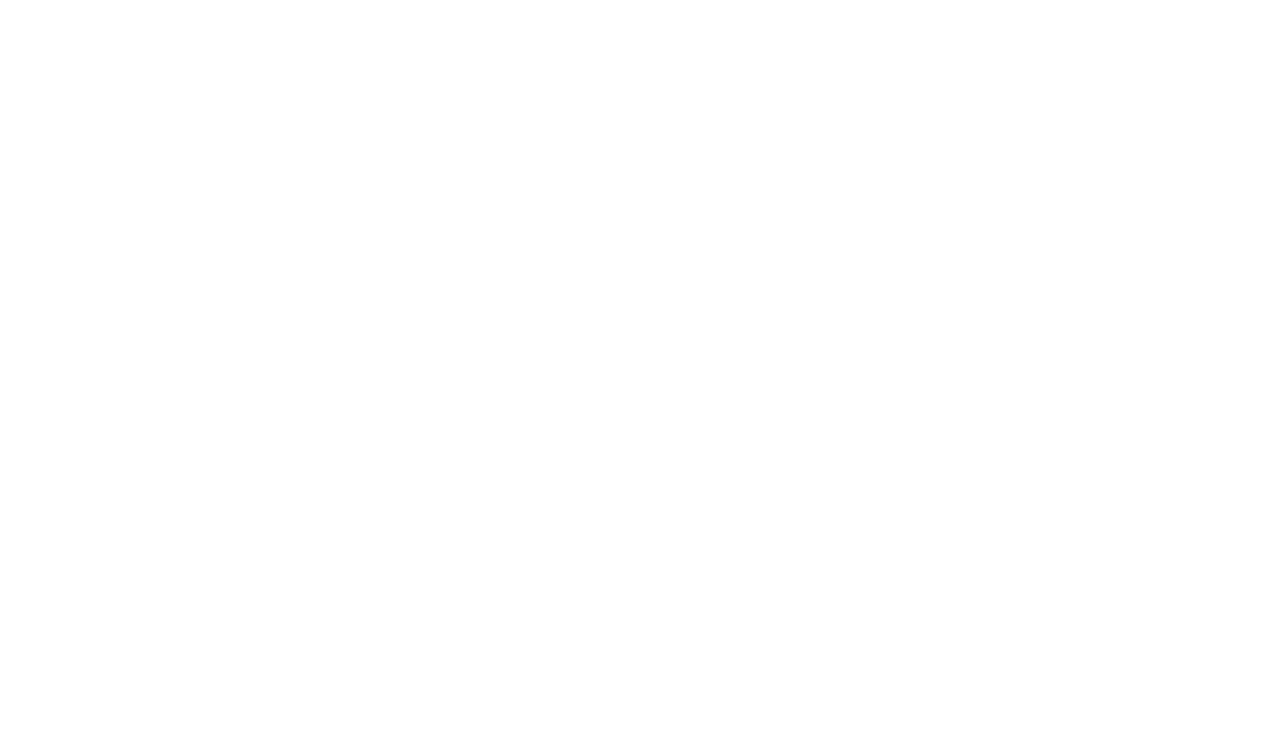
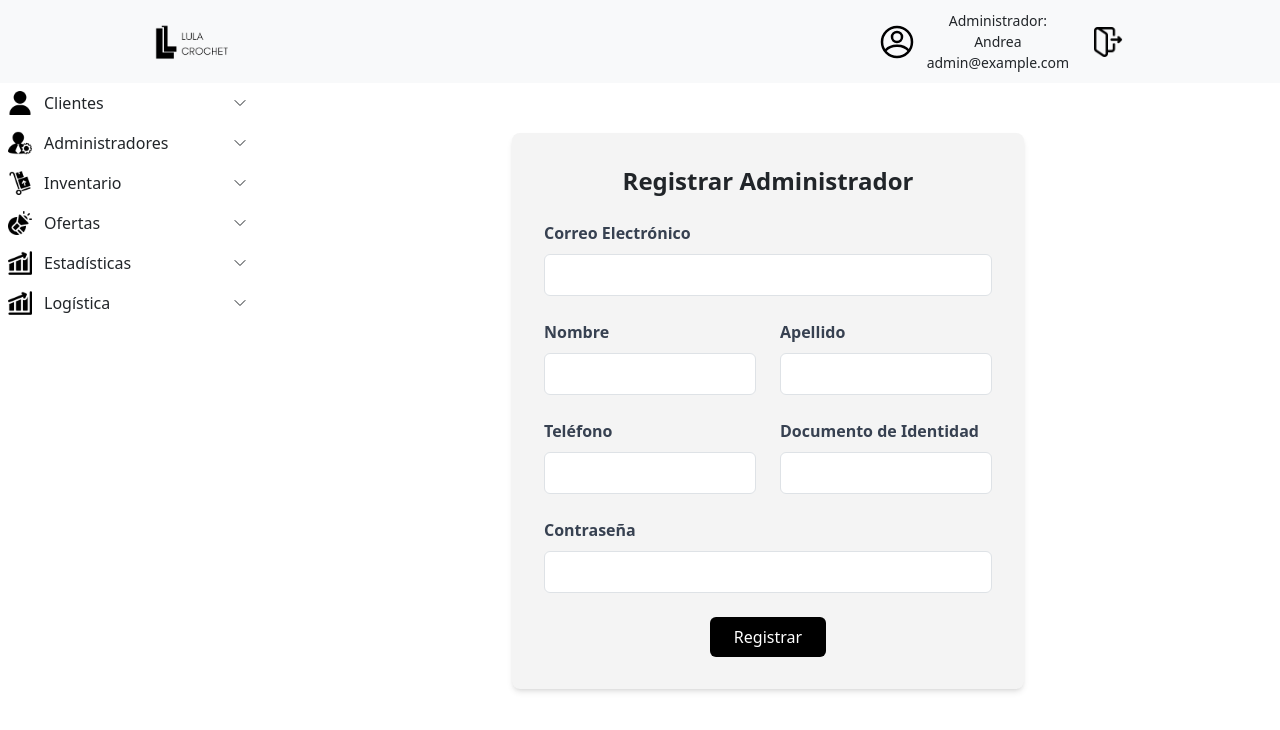
Before and after one commit to orlandojosebv/frontend-app, a React (Vite) app: page /RegistrarAdministrador in a window 1280 px wide. Before the commit this address had no page. Shown: the top 730 px of the page. Built offline with nearby package versions, Linux system fonts and the light colour scheme.

Commit message:
Se creó la vista de registrarAdministrador y se agg la ruta al SideBar

```diff
--- a/src/App.jsx
+++ b/src/App.jsx
@@ -18,6 +18,7 @@
 import Header from "./components/Header.jsx";
 import HeaderPago from "./components/HeaderPago.jsx";
 import MostrarProducto from "./components/MostrarProducto.jsx";
+import RegistrarAdministrador from "./components/RegistrarAdministrador.jsx";
 
 const productos = [
   {
@@ -59,6 +60,8 @@
           <Route path="/Header" element={<Header />} />
           <Route path="/HeaderPago" element={<HeaderPago />} />
           <Route path="/MostrarProducto" element={<MostrarProducto />} />
+          <Route path="/RegistrarAdministrador" element={<RegistrarAdministrador />} />
+
         </Routes>
       </div>
     </Router>
--- /dev/null
+++ b/src/components/RegistrarAdministrador.jsx
@@ -0,0 +1,183 @@
+import { useState } from 'react';
+import TemplateAdmin from './TemplateAdmin';
+
+const RegistrarAdministrador = () => {
+  const [email, setEmail] = useState('');
+  const [firstName, setFirstName] = useState('');
+  const [lastName, setLastName] = useState('');
+  const [phone, setPhone] = useState('');
+  const [idNumber, setIdNumber] = useState('');
+  const [password, setPassword] = useState('');
+  const [errors, setErrors] = useState({ email: '', firstName: '', lastName: '', phone: '', idNumber: '', password: '' });
+
+  const validateEmail = (email) => {
+    const re = /^[^\s@]+@[^\s@]+\.[^\s@]+$/;
+    return re.test(String(email).toLowerCase());
+  };
+
+  const handleSubmit = async (event) => {
+    event.preventDefault();
+    let formIsValid = true;
+    let errors = { email: '', firstName: '', lastName: '', phone: '', idNumber: '', password: '' };
+
+    if (!email) {
+      formIsValid = false;
+      errors.email = 'El correo es obligatorio';
+    } else if (!validateEmail(email)) {
+      formIsValid = false;
+      errors.email = 'Correo no válido';
+    }
+
+    if (!firstName) {
+      formIsValid = false;
+      errors.firstName = 'El nombre es obligatorio';
+    }
+
+    if (!lastName) {
+      formIsValid = false;
+      errors.lastName = 'El apellido es obligatorio';
+    }
+
+    if (!phone) {
+      formIsValid = false;
+      errors.phone = 'El teléfono es obligatorio';
+    } else if (phone.length !== 10) {
+      formIsValid = false;
+      errors.phone = 'El teléfono debe tener exactamente 10 dígitos';
+    }
+
+    if (!idNumber) {
+      formIsValid = false;
+      errors.idNumber = 'El documento de identidad es obligatorio';
+    }
+
+    if (!password) {
+      formIsValid = false;
+      errors.password = 'La contraseña es obligatoria';
+    } else if (password.length < 6 || password.length > 20) {
+      formIsValid = false;
+      errors.password = 'La contraseña debe tener entre 6 y 20 caracteres';
+    }
+
+    setErrors(errors);
+
+    if (formIsValid) {
+      try {
+        const response = await fetch('http://localhost:3001/register', {
+          method: 'POST',
+          headers: {
+            'Content-Type': 'application/json',
+          },
+          body: JSON.stringify({ email, firstName, lastName, phone, idNumber, password }),
+        });
+        const data = await response.json();
+        console.log(data); // Aquí puedes manejar la respuesta del backend
+      } catch (error) {
+        console.error('Error:', error);
+      }
+    }
+  };
+
+  return (
+    <TemplateAdmin>
+      <div className="max-w-lg mx-auto bg-[#F4F4F4] p-8 shadow-md rounded-lg">
+        <h2 className="text-2xl font-bold mb-4">Registrar Administrador</h2>
+        <form onSubmit={handleSubmit}>
+          <div className="mb-4">
+            <label htmlFor="email" className="block text-gray-700">Correo Electrónico</label>
+            <input
+              type="email"
+              id="email"
+              name="email"
+              value={email}
+              onChange={(e) => setEmail(e.target.value)}
+              required
+              pattern="[a-z0-9._%+-]+@[a-z0-9.-]+\.[a-z]{2,}$"
+              className="mt-1 p-2 w-full border rounded-md focus:ring focus:ring-indigo-200"
+            />
+            {errors.email && <span className="text-red-500 text-sm">{errors.email}</span>}
+          </div>
+          <div className="grid grid-cols-2 gap-4">
+            <div className="mb-4">
+              <label htmlFor="firstName" className="block text-gray-700">Nombre</label>
+              <input
+                type="text"
+                id="firstName"
+                name="firstName"
+                value={firstName}
+                onChange={(e) => setFirstName(e.target.value)}
+                required
+                className="mt-1 p-2 w-full border rounded-md focus:ring focus:ring-indigo-200"
+              />
+              {errors.firstName && <span className="text-red-500 text-sm">{errors.firstName}</span>}
+            </div>
+            <div className="mb-4">
+              <label htmlFor="lastName" className="block text-gray-700">Apellido</label>
+              <input
+                type="text"
+                id="lastName"
+                name="lastName"
+                value={lastName}
+                onChange={(e) => setLastName(e.target.value)}
+                required
+                className="mt-1 p-2 w-full border rounded-md focus:ring focus:ring-indigo-200"
+              />
+              {errors.lastName && <span className="text-red-500 text-sm">{errors.lastName}</span>}
+            </div>
+          </div>
+          <div className="grid grid-cols-2 gap-4">
+            <div className="mb-4">
+              <label htmlFor="phone" className="block text-gray-700">Teléfono</label>
+              <input
+                type="number"
+                id="phone"
+                name="phone"
+                value={phone}
+                onChange={(e) => setPhone(e.target.value)}
+                required
+                min="0"
+                max="9999999999"
+                className="mt-1 p-2 w-full border rounded-md focus:ring focus:ring-indigo-200"
+              />
+              {errors.phone && <span className="text-red-500 text-sm">{errors.phone}</span>}
+            </div>
+            <div className="mb-4">
+              <label htmlFor="idNumber" className="block text-gray-700">Documento de Identidad</label>
+              <input
+                type="number"
+                id="idNumber"
+                name="idNumber"
+                value={idNumber}
+                onChange={(e) => setIdNumber(e.target.value)}
+                required
+                min="0"
+                className="mt-1 p-2 w-full border rounded-md focus:ring focus:ring-indigo-200"
+              />
+              {errors.idNumber && <span className="text-red-500 text-sm">{errors.idNumber}</span>}
+            </div>
+          </div>
+          <div className="mb-4">
+            <label htmlFor="password" className="block text-gray-700">Contraseña</label>
+            <input
+              type="password"
+              id="password"
+              name="password"
+              value={password}
+              onChange={(e) => setPassword(e.target.value)}
+              required
+              minLength={6}
+              maxLength={20}
+              className="mt-1 p-2 w-full border rounded-md focus:ring focus:ring-indigo-200"
+            />
+            {errors.password && <span className="text-red-500 text-sm">{errors.password}</span>}
+          </div>
+          <div className="flex justify-center">
+            <button type="submit" className="py-2 px-6 bg-black text-white rounded-md hover:bg-gray-800 focus:outline-none focus:ring-2 focus:ring-gray-500">Registrar</button>
+          </div>
+        </form>
+      </div>
+    </TemplateAdmin>
+  );
+}
+
+export default RegistrarAdministrador;
--- a/src/components/SideBar.jsx
+++ b/src/components/SideBar.jsx
@@ -91,8 +91,8 @@
         subItems={[
           {
             icon: verClienteIcon,
-            label: "Crear administrador",
-            to: "/CrearAdministrador",
+            label: "Registrar administrador",
+            to: "/RegistrarAdministrador",
           },
           {
             icon: verIcon,
```
